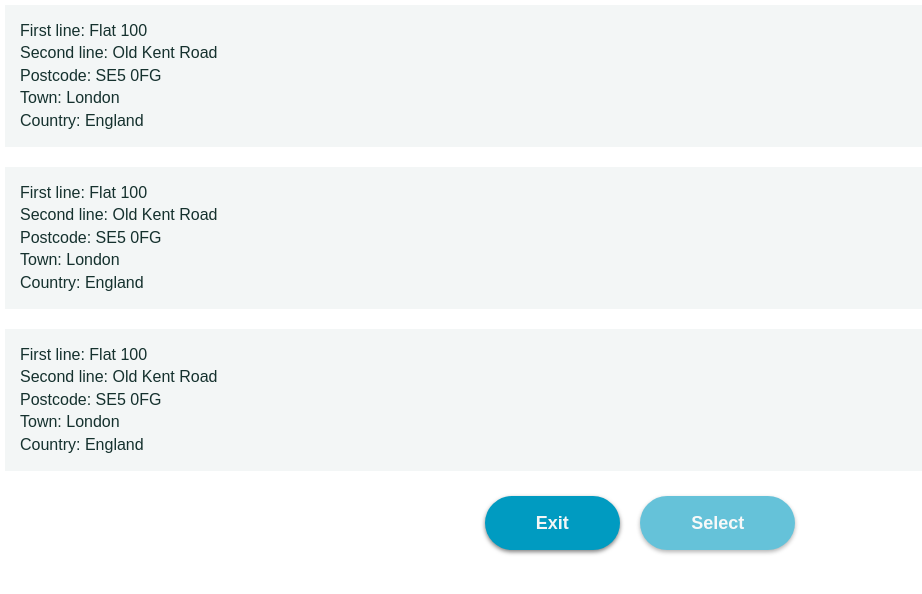
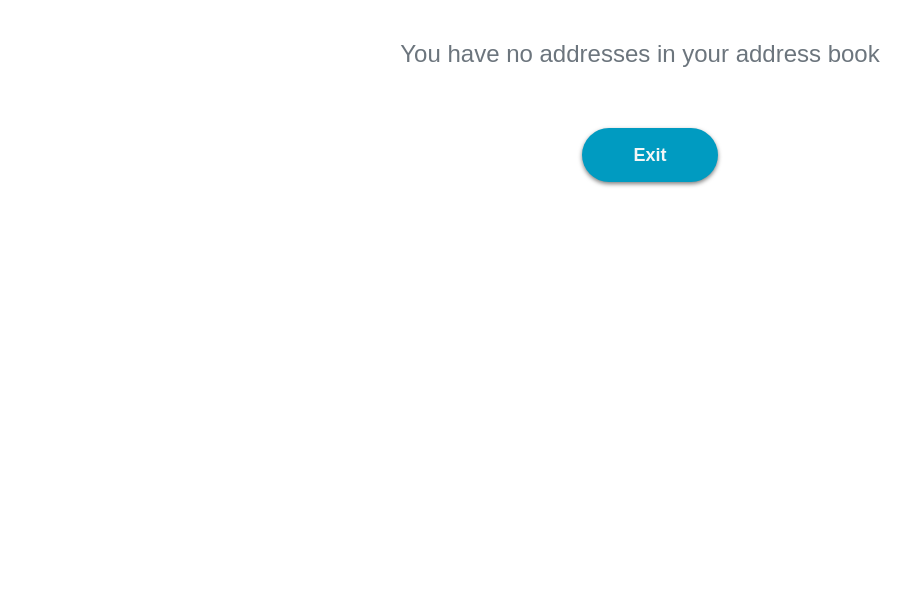
Before and after one commit to adrianbielawski/bequest-form, a React (Create React App) app: page / in a window 1280 px wide. Both pictures are taken after a click on the button "Select from address book". Shown: the top 594 px of the page, without its empty margins (0-922 px from the left). Built offline with nearby package versions, Linux system fonts and the light colour scheme; no server answers.

Commit message:
No addresses message added

```diff
--- a/src/components/AddressBook/AddressesStore/index.ts
+++ b/src/components/AddressBook/AddressesStore/index.ts
@@ -4,35 +4,7 @@ import { Action, AddressesContextType, ADD_ADDRESS, CHANGE_SELECTED_ADDRESS, Sta
 
 export const initialState: State = {
   selectedAddress: null,
-  addresses: [
-    {
-      id: '0',
-      firstLine: 'Flat 100',
-      secondLine: 'Old Kent Road',
-      thirdLine: '',
-      postcode: 'SE5 0FG',
-      town: 'London',
-      country: 'England',
-    },
-    {
-      id: '1',
-      firstLine: 'Flat 100',
-      secondLine: 'Old Kent Road',
-      thirdLine: '',
-      postcode: 'SE5 0FG',
-      town: 'London',
-      country: 'England',
-    },
-    {
-      id: '2',
-      firstLine: 'Flat 100',
-      secondLine: 'Old Kent Road',
-      thirdLine: '',
-      postcode: 'SE5 0FG',
-      town: 'London',
-      country: 'England',
-    },
-  ],
+  addresses: [],
 }
 
 const initialContext: AddressesContextType = {
--- a/src/components/AddressBook/index.tsx
+++ b/src/components/AddressBook/index.tsx
@@ -33,25 +33,31 @@ const AddressBook: React.FC<Props> = ({ onSelect, onExit }) => {
     )
   })
 
+  const hasAddresses = state.addresses.length > 0
+
   return (
     <div className='address-book-wrapper'>
       <ul className='addresses'>
-        {addressComponents}
+        {hasAddresses ? (
+          addressComponents
+        ) : (
+          <p className='no-addresses'>
+            You have no addresses in your address book
+          </p>
+        )}
       </ul>
       <div className='buttons'>
-        <Button
-          className='exit-button'
-          onClick={onExit}
-        >
+        <Button onClick={onExit}>
           Exit
         </Button>
+        {hasAddresses && (
           <Button
-          className='select-button'
             disabled={!state.selectedAddress}
             onClick={onSelect}
           >
             Select
           </Button>
+        )}
       </div>
     </div>
   )
--- a/src/components/AddressBook/styles.css
+++ b/src/components/AddressBook/styles.css
@@ -26,6 +26,12 @@
   padding: 20px;
 }
 
-.address-book-wrapper .buttons button:first-child {
-  margin-right: 20px;
+.address-book-wrapper .buttons button:last-child {
+  margin-left: 20px;
 }
+
+.address-book-wrapper .no-addresses {
+  margin: 40px auto;
+  font-size: 24px;
+  width: fit-content;
+}
```
Lines whose indentation alone changed are shown as unchanged.
